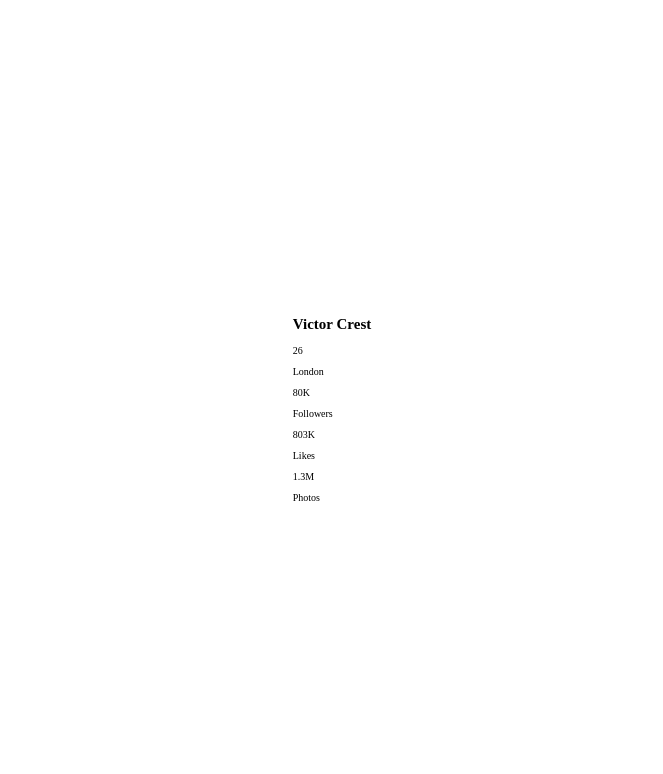
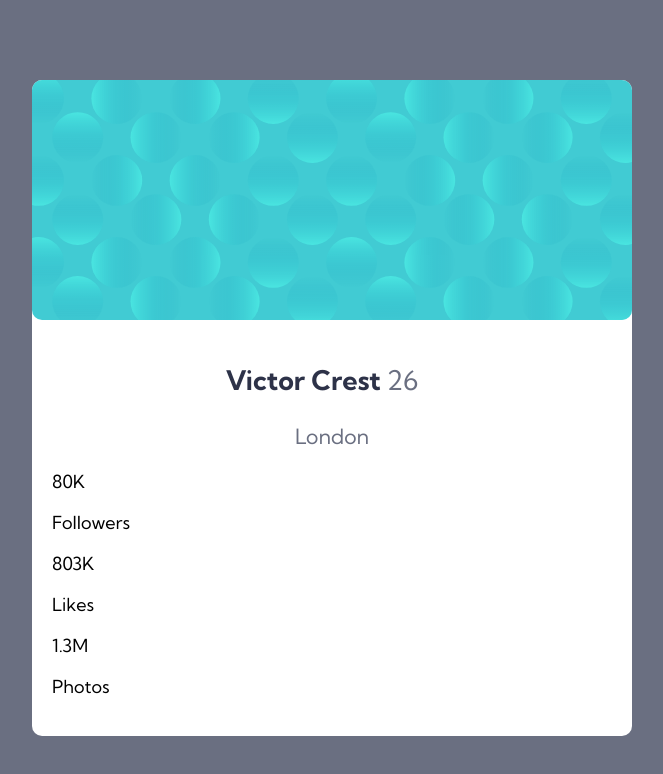
Before and after one commit to Doubting-Thomas/layout-, a plain HTML site: page profile-comp/index.html in a window 1280 px wide. Shown: the whole page, without its empty margins (308-971 px from the left). Drawn offline with Linux system fonts and the light colour scheme.

Commit message:
Added some styling.

```diff
--- a/profile-comp/index.html
+++ b/profile-comp/index.html
@@ -5,14 +5,25 @@
     <meta http-equiv="X-UA-Compatible" content="IE=edge" />
     <meta name="viewport" content="width=device-width, initial-scale=1.0" />
     <title>Profile Card</title>
-    <link href="style.css" rel="stylesheet"
+    <link href="style.css" rel="stylesheet" />
+    <link rel="preconnect" href="https://fonts.googleapis.com" />
+    <link rel="preconnect" href="https://fonts.gstatic.com" crossorigin />
+    <link
+      href="https://fonts.googleapis.com/css2?family=Kumbh+Sans:wght@400;700&display=swap"
+      rel="stylesheet"
+    />
   </head>
   <body>
     <main>
       <section>
-        <h1 class="profile-name">Victor Crest</h1>
-        <span class="profile-age">26</span>
-        <p class="profile-location">London</p>
+        <img src="images/bg-pattern-card.svg" class="card-svg" alt="card svg" />
+        <div class="container">
+          <div class="name-age">
+            <h1 class="profile-name">
+              Victor Crest <span class="profile-age">26</span>
+            </h1>
+          </div>
+          <h3 class="profile-location">London</h3>
 
           <div class="profile-details-one">
             <p class="follower-count">80K</p>
@@ -26,6 +37,7 @@
             <p class="photo-count">1.3M</p>
             <p class="photos">Photos</p>
           </div>
+        </div>
       </section>
     </main>
   </body>
--- a/profile-comp/style.css
+++ b/profile-comp/style.css
@@ -3,7 +3,15 @@ html {
 }
 
 body {
+  display: flex;
+  flex-direction: column;
+  align-items: center;
+  justify-content: center;
   min-height: 100vh;
+  max-width: 100%;
+  font-family: "Kumbh Sans", sans-serif;
+  font-size: 1.8rem;
+  background-color: hsl(227, 10%, 46%);
 }
 
 main {
@@ -12,3 +20,45 @@ main {
   align-items: center;
   min-height: 100vh;
 }
+
+section {
+  background-color: white;
+  width: 60rem;
+  border-radius: 1rem;
+}
+
+.card-svg {
+  display: block;
+  height: auto;
+  width: 100%;
+  border-radius: 1rem;
+}
+
+.container {
+  padding: 2rem;
+}
+
+.name-age {
+  display: flex;
+  flex-direction: row;
+  justify-content: center;
+  align-items: center;
+}
+
+.profile-name {
+  font-weight: 700;
+  color: hsl(229, 23%, 23%);
+  margin-right: 2rem;
+  margin-bottom: 0.5rem;
+}
+
+.profile-age {
+  font-weight: 400;
+  color: hsl(227, 10%, 46%);
+}
+
+.profile-location {
+  text-align: center;
+  font-weight: 400;
+  color: hsl(227, 10%, 46%);
+}
```
Lines whose indentation alone changed are shown as unchanged.
